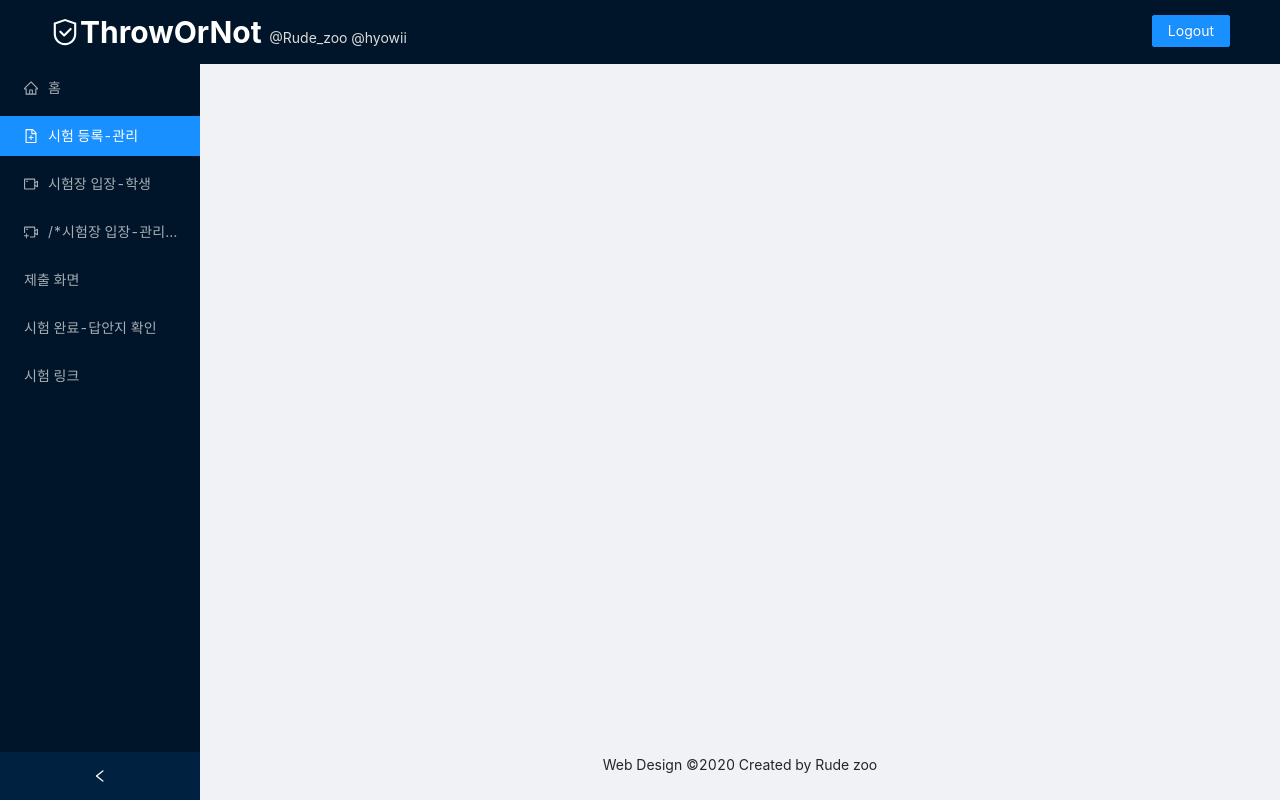
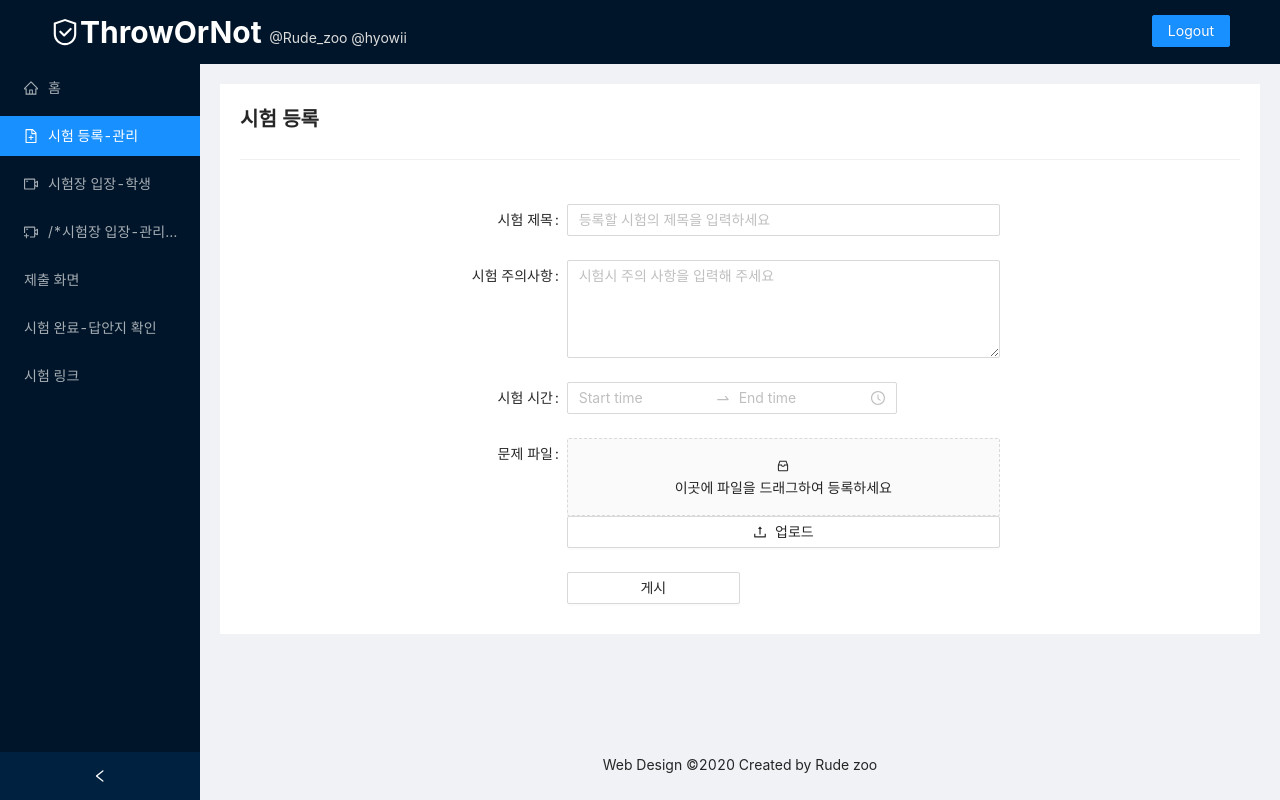
Before and after one commit to geun9716/rope_openvidu, a React (Create React App) app: page /Main in a window 1280 px wide. Both pictures are taken after a click on the item "시험 등록-관리". Built offline with nearby package versions, Linux system fonts and the light colour scheme.

Commit message:
add_addtest

```diff
--- a/package.json
+++ b/package.json
@@ -13,6 +13,7 @@
     "express": "^4.17.1",
     "express-session": "^1.17.1",
     "http-proxy-middleware": "^1.0.5",
+    "multer": "^1.4.2",
     "mysql": "^2.18.1",
     "nodemon": "^2.0.4",
     "openvidu-node-client": "^2.15.0",
--- /dev/null
+++ b/src/Component/AddTest.jsx
@@ -0,0 +1,117 @@
+import React, { useState, memo, useEffect } from 'react';
+import { Form, Input, Button, Checkbox, Typography, Divider, Space, TimePicker, Upload,message } from 'antd';
+import { UploadOutlined, InboxOutlined } from '@ant-design/icons';
+import axios from 'axios';
+
+const AddTest = () => {
+    const { Dragger } = Upload;
+    const { Text } = Typography;
+    const { TextArea } = Input;
+    const { RangePicker } = TimePicker;
+
+    const [fileList, setFileList] = useState([]);
+
+    const meta = {
+        title: 'Title_1',
+        contents: 'Content_1',
+    }
+
+    const layout = {
+        labelCol: { span: 8 },
+        wrapperCol: { span: 10 },
+    }
+
+
+    const Buttonlayout = {
+        wrapperCol: { offset: 8, span: 4 },
+    }
+
+    const UploadFile = () => {
+        const formData = new FormData();
+        fileList.forEach(file => formData.append('files', file));
+
+        for (let key in meta) {
+            formData.append(key, meta[key]);
+        }
+
+        axios.post('http://localhost:5000/user/files', formData, {
+            header: { 'Content-Type': 'multipart/form-data' }
+        });
+    }
+
+    const props = {
+        name: "file",
+        multiple: true,
+        action: "http://localhost:5000/user/files/",
+        beforeUpload: file => {
+
+            setFileList(fileList.concat(file));
+            return false;
+
+        }, fileList,
+        onChange(info) {
+            const { status } = info.file;
+            if (status !== 'uploading') {
+              console.log(info.file, info.fileList);
+            }
+            if (status === 'done') {
+              message.success(`${info.file.name} file uploaded successfully.`);
+            } else if (status === 'error') {
+              message.error(`${info.file.name} file upload failed.`);
+            }
+          },
+    }
+
+    return (
+        <>
+            <div>
+                <div style={{
+                    padding: 20
+                }}>
+                    <Text strong style={{
+                        fontSize: 20,
+                    }}>
+                        시험 등록
+                        </Text>
+                    <Divider></Divider>
+                </div>
+                <div>
+                    <Form>
+
+                        <Form.Item {...layout} label="시험 제목">
+                            <Input placeholder="등록할 시험의 제목을 입력하세요"></Input>
+                        </Form.Item>
+                        <Form.Item {...layout} label="시험 주의사항">
+                            <TextArea rows={4} placeholder="시험시 주의 사항을 입력해 주세요"></TextArea>
+                        </Form.Item>
+                        <Form.Item {...layout} label="시험 시간">
+                            <RangePicker></RangePicker>
+                        </Form.Item>
+                        <Form.Item {...layout} label="문제 파일">
+                            <Dragger {...props}>
+                                <p>
+                                    <InboxOutlined />
+                                </p>
+                                <p>
+                                    이곳에 파일을 드래그하여 등록하세요
+                                </p>
+                            </Dragger>
+                            <Button style={{
+                                width: "100%",
+                            }} onClick={UploadFile}><UploadOutlined /> 업로드</Button>
+                        </Form.Item>
+                        <Form.Item {...Buttonlayout}>
+                            <Button htmlType="submit" style={{
+                                width: "100%",
+                                marginBottom: 30,
+                            }}>게시</Button>
+                        </Form.Item>
+                    </Form>
+                </div>
+
+            </div>
+        </>
+    );
+}
+
+export default AddTest;
--- /dev/null
+++ b/src/Component/Home.jsx
@@ -0,0 +1,36 @@
+import React from 'react';
+import { Typography, Divider, Skeleton, Title, Avatar, Space, Card } from 'antd'
+import { NotificationOutlined } from '@ant-design/icons';
+const Home = () => {
+    const { Title, Text } = Typography;
+
+    return (
+        <>
+            <Space style={{
+                paddingTop: 20,
+                paddingLeft: 20,
+            }}>
+                <Text style={{
+                    fontWeight: "bold",
+                    fontSize: 20,
+                }}>ThrowOrNot에 오신걸 환영합니다!</Text>
+                <Text keyboard>In out Site, No one can do cheat in Exam!</Text>
+            </Space>
+            <Divider></Divider>
+
+            <div className="Content" style={{margin : 20}}>
+               <Skeleton></Skeleton>
+            </div>
+            <Divider></Divider>
+            <div style={{paddingLeft : 5}} className="space-align-container">
+                <Text code>제공자</Text>
+                <Avatar src="https://lh3.googleusercontent.com/ogw/ADGmqu8uPjReaS9H1M_C5UabkgioDOBDcDFM0E2MGa8H=s83-c-mo"></Avatar>
+                <Avatar src="https://scontent-gmp1-1.xx.fbcdn.net/v/t1.0-9/117035716_3183548191766547_183287540202193355_n.jpg?_nc_cat=104&_nc_sid=09cbfe&_nc_ohc=tT2IyCRyMHAAX-81589&_nc_ht=scontent-gmp1-1.xx&oh=54ec351277fb364144c3ae023eac6673&oe=5F733C8E"></Avatar>
+            </div>
+
+
+        </>
+    );
+}
+
+export default Home;
--- a/src/Component/LoginComponent.jsx
+++ b/src/Component/LoginComponent.jsx
@@ -114,6 +114,11 @@ const LoginComp = (props) => {
        <Layout>
          <Link to='/Test'>Goto Test</Link>
        </Layout>
+       <br>
+          </br>
+       <Layout>
+         <Link to='/Main'>Goto Main</Link>
+       </Layout>
 
 
 
--- a/src/Component/Main.jsx
+++ b/src/Component/Main.jsx
@@ -18,6 +18,8 @@ import { HomeOutlined, VideoCameraAddOutlined, FileAddOutlined, SafetyOutlined,
 import { Layout, Typography } from 'antd';
 import '../css/App.css'
 import SideMenu from './SideMenu';
+import Home from './Home';
+import AddTest from './AddTest';
 
 const Main = (props) => {
 
@@ -75,7 +77,7 @@ const Main = (props) => {
 
           <Header>
             <Text className="Logo">
-              <Link to="/web_script/index.html" style={{
+              <Link to="/Main" style={{
                 color: "white"
               }}><SafetyOutlined />ThrowOrNot</Link>
             </Text>
@@ -102,7 +104,8 @@ const Main = (props) => {
 
                 <div className="site-layout-content">
                   <Switch>
-
+                      <Route path="/Main" component={Home}></Route>
+                      <Route path="/Add-Test" component={AddTest}></Route>
                   </Switch>
 
 
```
Also changed, not shown: 2 other files (tests, documents, lock files or other folders).
